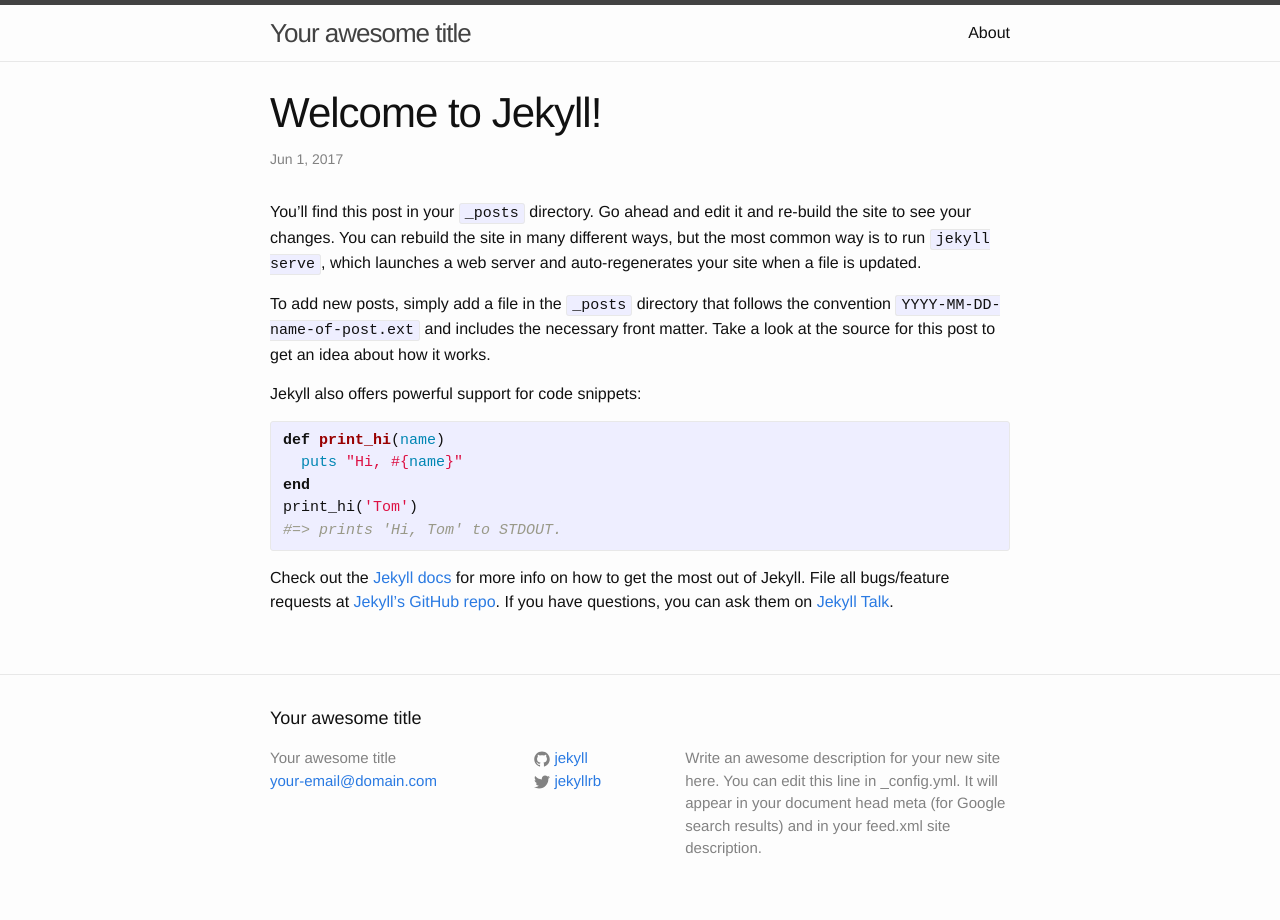
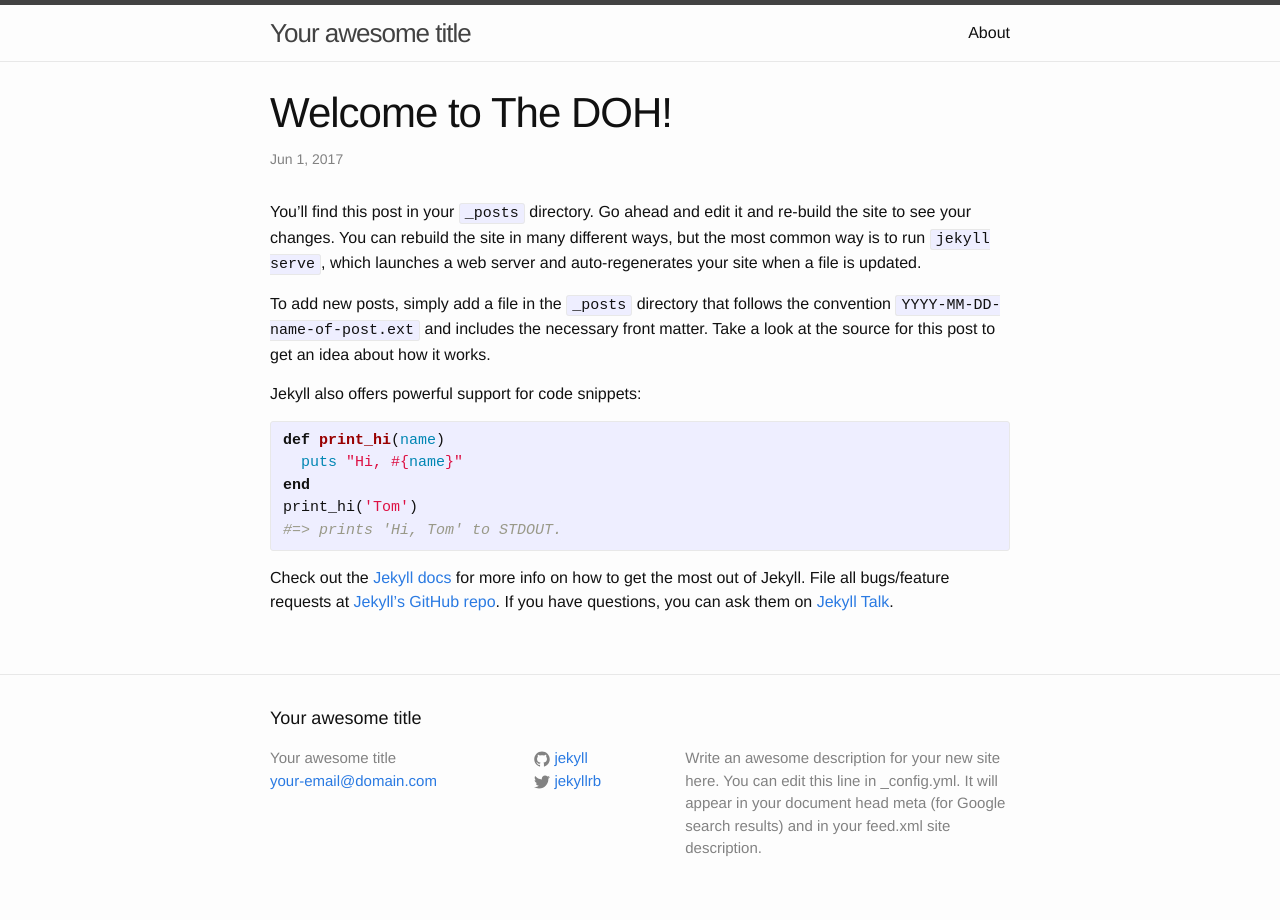
Before and after one commit to joedoh84/joedoh84.github.io, a Jekyll site: the page built from _posts/2017-06-01-welcome-to-jekyll.markdown, in a window 1280 px wide. Built offline with Jekyll 4.4.1, drawn with Linux system fonts in a browser that asks for light colours.

Commit message:
Update 2017-06-01-welcome-to-jekyll.markdown

```diff
--- a/_posts/2017-06-01-welcome-to-jekyll.markdown
+++ b/_posts/2017-06-01-welcome-to-jekyll.markdown
@@ -1,6 +1,6 @@
 ---
 layout: post
-title:  "Welcome to Jekyll!"
+title:  "Welcome to The DOH!"
 date:   2017-06-01 15:32:01 +0000
 categories: jekyll update
 ---
```
